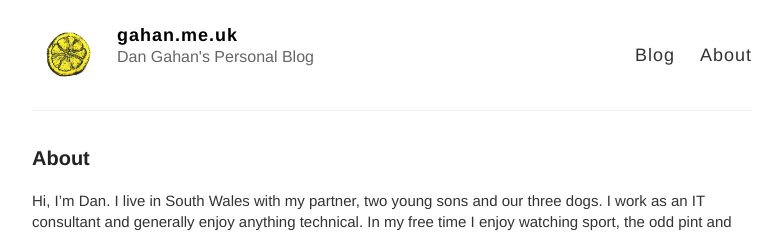
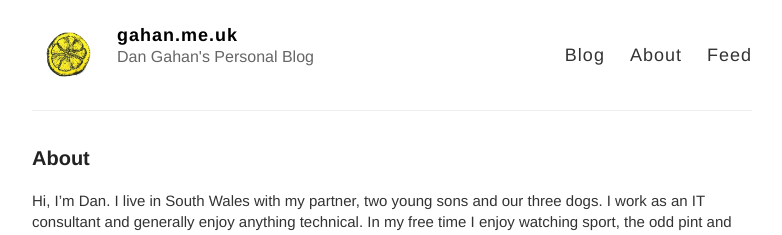
Before and after one commit to DanGahan/DanGahan.github.io, a Jekyll site: the page built from about.md, in a window 1280 px wide. Shown: the top 235 px of the page, without its empty margins (248-1030 px from the left). Built offline with Jekyll 4.4.1, drawn with Linux system fonts in a browser that asks for light colours.

Commit message:
added feed link

```diff
--- a/_layouts/default.html
+++ b/_layouts/default.html
@@ -32,6 +32,7 @@
           <nav>
             <a href="/">Blog</a>
             <a href="/about">About</a>
+            <a href=/feed.xml">Feed</a>
           </nav>
         </header>
       </div>
```
